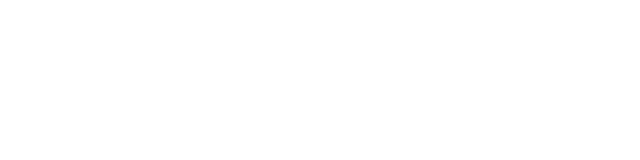
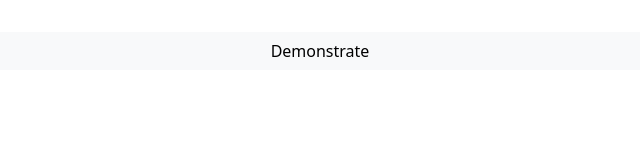
Before and after one commit to ZhanylBaiguttieva/lesson-58, a React (Vite) app: page / in a window 1280 px wide. Shown: the top 160 px of the page, without its empty margins (320-960 px from the left). Built offline with nearby package versions, Linux system fonts and the light colour scheme.

Commit message:
Created state for show Modal, and added button to close modal

```diff
--- a/src/App.tsx
+++ b/src/App.tsx
@@ -1,11 +1,22 @@
 
 import './App.css';
+import Modal from './components/Modal/Modal';
+import {useState} from 'react';
+
 
 function App() {
+  const [showModal, setShowModal] = useState(false);
 
   return (
     <>
-
+      <div>
+        <Modal show={showModal} mainTitle="Some kinda modal title" onClose={() => setShowModal(false)}>
+        <p className="modal-body">
+          This is modal content
+        </p>
+        </Modal>
+        <button className="w-100 btn btn-light" onClick={() => setShowModal(true)}>Demonstrate</button>
+      </div>
     </>
   );
 }
```
